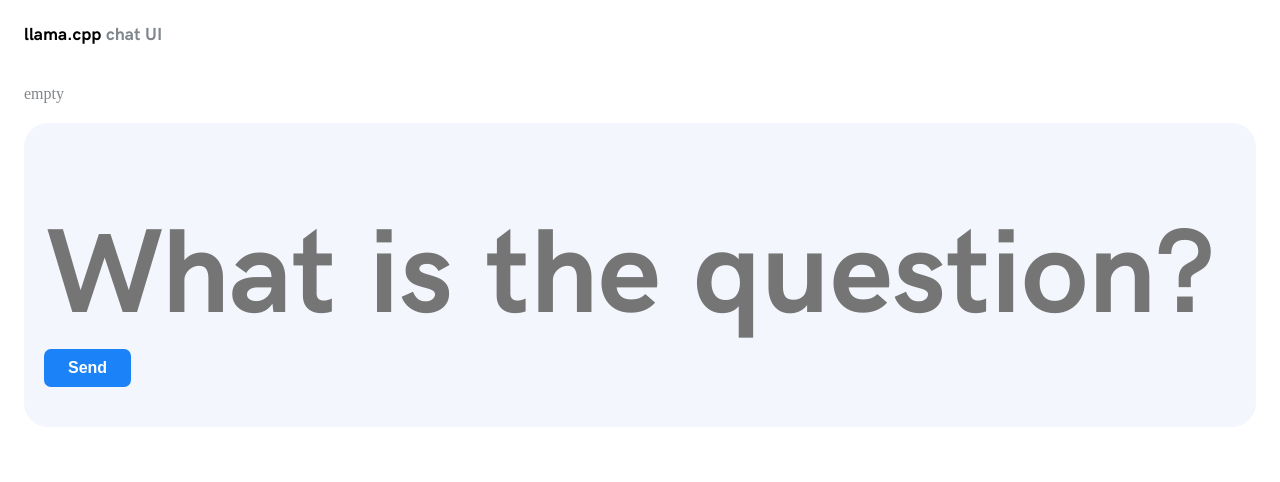
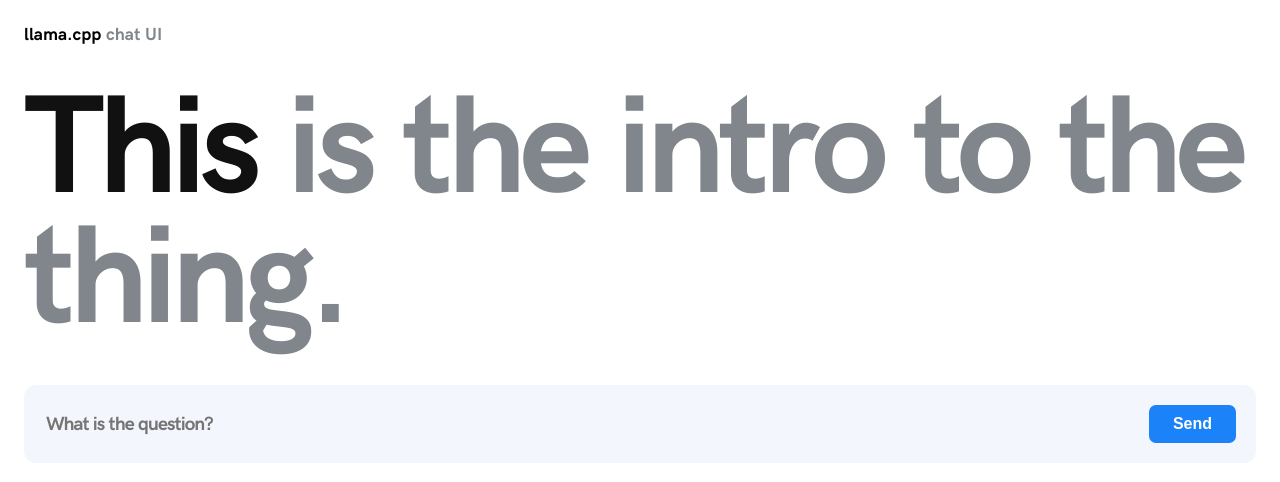
Before and after one commit to shimasakisan/llama-cpp-ui, a React (Create React App) app in the folder frontend/: page / in a window 1280 px wide. Shown: the top 482 px of the page. Built offline with nearby package versions, Linux system fonts and the light colour scheme.

Commit message:
Some smooth scroll, but not wokring well yet.

```diff
--- a/frontend/src/App.js
+++ b/frontend/src/App.js
@@ -1,20 +1,46 @@
-import { useState } from 'react';
+import { useEffect, useRef, useState } from 'react';
 import './App.css';
 import InputBox from './InputBox';
 import TopBar from './TopBar';
 import Conversation from './Conversation';
 import ConversationStep from './ConversationStep';
+import Intro from './Intro';
+import AutoScrollWrapper from './AutoScrollWrapper';
 
 
 const defaultConversation = { title: 'Empty chat', steps: [] };
 
 function App() {
+  const scrollRef = useRef(null);
+
   const [input, setInput] = useState("");
   const [question, setQuestion] = useState("");
   const [answer, setAnswer] = useState("");
   const [isBusy, setIsBusy] = useState(false);
   const [conversation, setConversation] = useState(defaultConversation);
 
+  useEffect(() => {
+    scrollRef.current.scrollTop = scrollRef.current.scrollHeight;
+    scrollRef.current.scroll({
+      top: scrollRef.current.scrollHeight,
+      behavior: "smooth"
+    });
+  }, []);
+
+  function onResponseFinished(question, answer) {
+    setConversation(prev => ({
+      ...prev,
+      steps: [ ...prev.steps, {question, answer}]
+    }));
+    setAnswer("");
+    setQuestion("");
+  }
+
+  function onResponseUpdate(previousChunk, newChunk) {
+    const lastItem = scrollRef.current.lastElementChild;
+    lastItem.scrollIntoView({ behavior: "smooth" });
+    return previousChunk + ' ' + newChunk;
+  }
 
   async function handleSubmit() {
     setIsBusy(true);
@@ -27,29 +53,28 @@ function App() {
     while (true) {
       const { done, value } = await reader.read();
       if (done) {
-        setConversation(prev => ({
-          ...prev,
-          steps: [ ...prev.steps, {question: input, answer: tmpAnswer}]
-        }));
-        setAnswer("");
-        setQuestion("");
+        onResponseFinished(input, tmpAnswer);
         break;
       }
-      const text = new TextDecoder().decode(value);
-      tmpAnswer += ' ' + text;
+      const newChunk = new TextDecoder().decode(value);
+      tmpAnswer = onResponseUpdate(tmpAnswer, newChunk);
       setAnswer(tmpAnswer);
     }
     setIsBusy(false);
   }
 
 
+
   return (
-    <div className="App">
-      <TopBar title={conversation.title} />
-      <Conversation conversation={conversation} />
-      {isBusy && <ConversationStep question={question} answer={answer} />}
-      <InputBox value={input} onChange={e => setInput(e.target.value)} onSubmit={handleSubmit} />
-    </div>
+    <AutoScrollWrapper>
+      <div ref={scrollRef} className="App">
+        <TopBar title={conversation.title} />
+        <Intro />
+        <Conversation conversation={conversation} />
+        {isBusy && <ConversationStep question={question} answer={answer} />}
+        <InputBox value={input} onChange={e => setInput(e.target.value)} onSubmit={handleSubmit} />
+      </div>
+    </AutoScrollWrapper>
   );
 }
 
--- /dev/null
+++ b/frontend/src/AutoScrollWrapper.js
@@ -0,0 +1,45 @@
+import React, { useRef, useEffect, useState } from 'react';
+
+const AutoScrollWrapper = ({ children }) => {
+  const bottomElementRef = useRef(null);
+  const [isScrolledToBottom, setIsScrolledToBottom] = useState(true);
+
+  const handleScroll = () => {
+    const container = document.documentElement;
+    const { scrollTop, scrollHeight, clientHeight } = container;
+    const atBottom = scrollTop + clientHeight >= scrollHeight;
+
+    setIsScrolledToBottom(atBottom);
+  };
+
+  useEffect(() => {
+    const onResize = () => {
+      if (isScrolledToBottom) {
+        bottomElementRef.current.scrollIntoView({ behavior: 'smooth' });
+      }
+    };
+
+    window.addEventListener('resize', onResize);
+    return () => window.removeEventListener('resize', onResize);
+  }, [isScrolledToBottom]);
+
+  useEffect(() => {
+    if (isScrolledToBottom) {
+      bottomElementRef.current.scrollIntoView({ behavior: 'smooth' });
+    }
+  }, [children, isScrolledToBottom]);
+
+  useEffect(() => {
+    window.addEventListener('scroll', handleScroll);
+    return () => window.removeEventListener('scroll', handleScroll);
+  }, []);
+
+  return (
+    <div>
+      {children}
+      <div ref={bottomElementRef} />
+    </div>
+  );
+};
+
+export default AutoScrollWrapper;
--- a/frontend/src/Conversation.js
+++ b/frontend/src/Conversation.js
@@ -3,9 +3,9 @@ import EmptyConversation from "./EmptyConversation"
 
 
 export default function Conversation({conversation}) {
-    if (!conversation || !conversation.steps || conversation.steps.length === 0) {
-        return <EmptyConversation />
-    }
+    // if (!conversation || !conversation.steps || conversation.steps.length === 0) {
+    //     return <EmptyConversation />
+    // }
 
-    return conversation.steps.map((step, i) => <ConversationStep key={i} {...step} />);
+    return conversation.steps.map((step, i) => <ConversationStep key={i} {...step} />)
 }
--- a/frontend/src/ConversationStep.css
+++ b/frontend/src/ConversationStep.css
@@ -33,6 +33,7 @@
     /* border: 1px solid #00000083; */
     width: 24px;
     height: 24px;
+    min-width: 24px;
     border-radius: 50%;
     margin-right: 10px;
 }
--- a/frontend/src/ConversationStep.js
+++ b/frontend/src/ConversationStep.js
@@ -1,7 +1,6 @@
 import React, { useState } from 'react';
 import ReactMarkdown from 'react-markdown';
 import './ConversationStep.css';
-
 
 function ConversationItem({children, imageUrl, color = "#888"}) {
     return (
--- /dev/null
+++ b/frontend/src/EmptyConversation.css
@@ -0,0 +1,12 @@
+.EmptyConversation {
+    font-family: acarisans;
+    max-width: 90%;
+    font-size: 1.1em;
+    color: #111;
+    margin-bottom: 50px;
+    margin-left: 16px;
+}
+
+.EmptyConversation .Second {
+    font-weight: 700;
+}
--- a/frontend/src/EmptyConversation.js
+++ b/frontend/src/EmptyConversation.js
@@ -1,7 +1,10 @@
-
+import './EmptyConversation.css';
 
 export default function EmptyConversation() {
     return (
-        "empty"
+        <div className="EmptyConversation">
+            <p className="First">This is a nice web UI for LLM models running on your local machine using <b>llama.cpp</b>. There are no conversations yet, so you are seeing this short intro.</p>
+            <p className="Second">Start a conversation with your local LLM model...</p>
+        </div>
     )
 }
--- a/frontend/src/InputBox.css
+++ b/frontend/src/InputBox.css
@@ -1,18 +1,22 @@
 .InputWrapper {
     background-color: #f3f6fc;
     margin: 20px 0;
-    padding: 80px 20px 40px 20px;
-    border-radius: 24px;
+    padding: 20px;
+    border-radius: 12px;
+    display: flex;
+    flex-direction: row;
+    align-items: center;
+    align-content: center;
+    justify-content: space-between;
 }
 
 .InputBox {
-    display: block;
-    margin: 0 auto;
+    display: inline-block;
     width: 100%;
+    font-size: 1.2em;
     font-family: acarisans;
     font-weight: 700;
-    font-size: 120px;
-    line-height: 120px;
+    letter-spacing: -0.05em;
     background-color: transparent;
     border: none;
 }
@@ -24,6 +28,7 @@
 .Button {
     border: 0;
     background-color: rgb(27, 130, 248);
+    margin-left: 10px;
     padding: 10px 24px;
     border-radius: 7px;
     color: white;
--- /dev/null
+++ b/frontend/src/Intro.css
@@ -0,0 +1,20 @@
+.Intro {
+    margin: 40px 0px;
+}
+
+.Intro .Header {
+    display: block;
+    margin: 0 auto;
+    width: 100%;
+    font-family: acarisans;
+    font-weight: 700;
+    font-size: 140px;
+    letter-spacing: -0.05em;
+    line-height: 130px;
+    background-color: transparent;
+    border: none;
+}
+
+.Intro .Header .Main {
+    color: #111;
+}
--- /dev/null
+++ b/frontend/src/Intro.js
@@ -0,0 +1,11 @@
+import './Intro.css';
+
+export default function Intro() {
+    return (
+        <div className="Intro">
+            <div className="Header">
+                <span className="Main">This</span> is the intro to the thing.
+            </div>
+        </div>
+    )
+}
```
Also changed, not shown: frontend/src/StreamingMarkdown.css (deleted, +0 -25 lines), frontend/src/StreamingMarkdown.js (deleted, +0 -26 lines).
